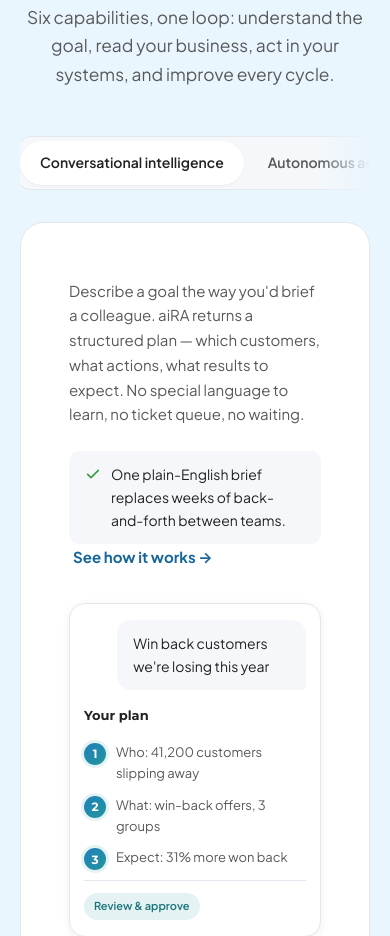
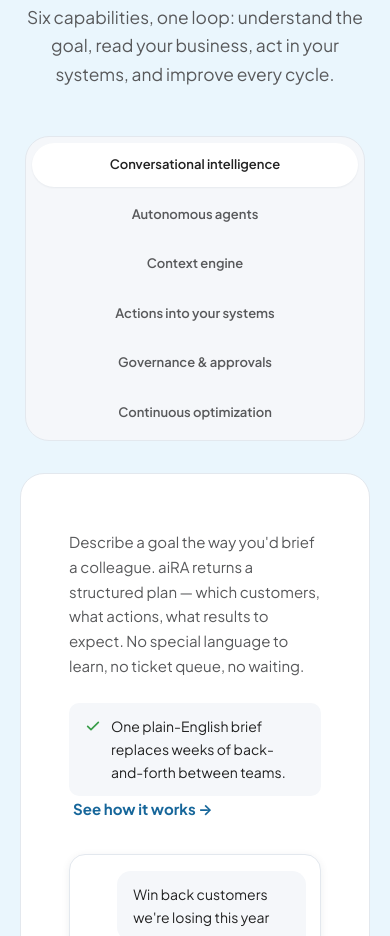
Before and after one commit to rohanmahadar/growthagent, a website: page public/index.html in a window 390 px wide. Shown: the part 5160-6096 px from the top of the page. Drawn offline with Linux system fonts and the light colour scheme.

Commit message:
Mobile capabilities tabs: uniform pill grid
Single column of identical full-width pills on phones (measured
321x43 each), 2x3 grid on tablets — replaces the ragged wrap and
the earlier scroll rail.

```diff
--- a/public/styles.css
+++ b/public/styles.css
@@ -629,11 +629,12 @@
   .tabs__rail [role="tab"]{ font-size:13px; padding:10px 14px; }
 }
 @media (max-width:980px){
-  .tabs__rail-wrap{ display:flex; overflow-x:auto; -webkit-overflow-scrolling:touch; scrollbar-width:none; scroll-snap-type:x mandatory;
-    -webkit-mask-image:linear-gradient(90deg,#000 0,#000 calc(100% - 52px),transparent);
-    mask-image:linear-gradient(90deg,#000 0,#000 calc(100% - 52px),transparent); }
-  .tabs__rail-wrap::after{ content:""; flex:0 0 52px; }
-  .tabs__rail{ margin-inline:auto; flex-wrap:nowrap; border-radius: var(--r-md); max-width:none; flex:none; }
+  /* All six tabs visible: wrapped pill grid — no hidden tabs, no scrolling */
+  .tabs__rail-wrap{ display:block; }
+  /* Uniform grid: 2x3 on tablet, single column on phones — every cell identical */
+  .tabs__rail{ display:grid; grid-template-columns:1fr 1fr; gap:6px; width:100%; max-width:560px;
+    margin-inline:auto; border-radius: var(--r-lg); padding:6px; }
+  .tabs__rail [role="tab"]{ font-size:13px; padding:11px 10px; text-align:center; width:100%; }
   .tabs__rail [role="tab"]{ scroll-snap-align:start; }
 }
 .tabs__panel{
@@ -1401,3 +1402,7 @@
   .tabs__panel h3{ display:none; }
   .tabs__panel > div > .t-body{ margin-top: var(--s-2); }
 }
+
+@media (max-width:680px){
+  .tabs__rail{ grid-template-columns:1fr; max-width:340px; }
+}
```
